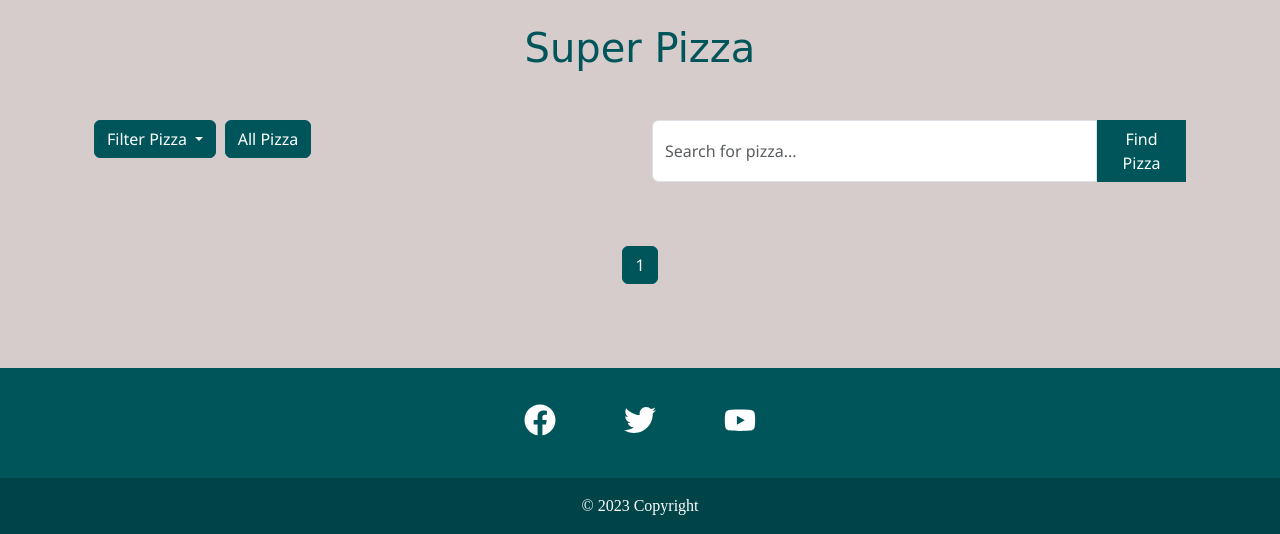
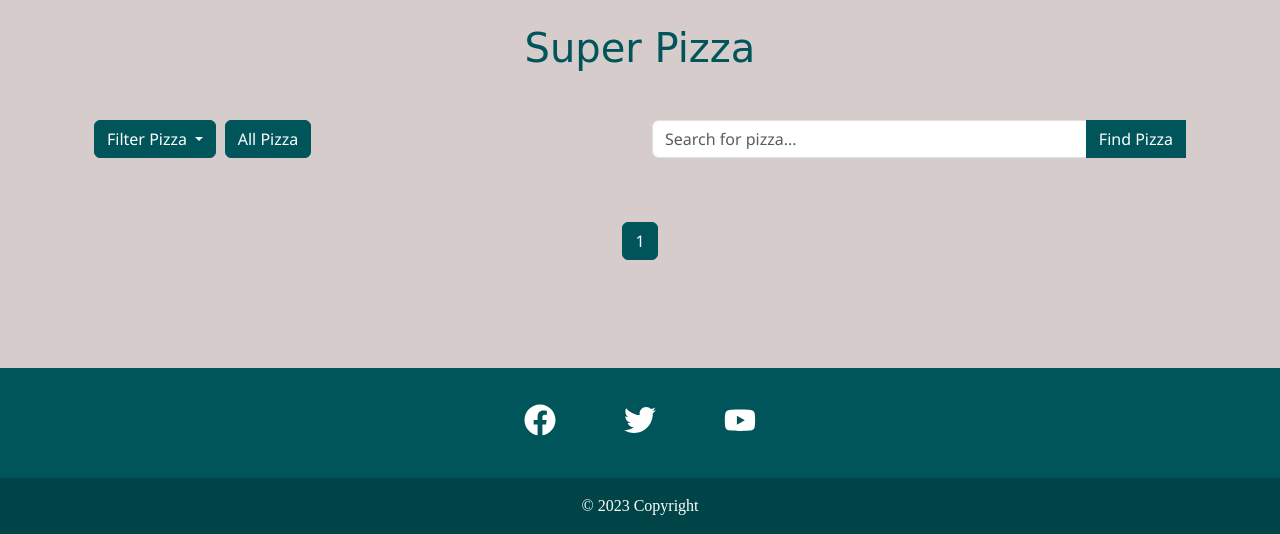
Before and after one commit to OleksiyLa/Project_5, a Django app: page / in a window 1280 px wide. Shown: the part 458-992 px from the top of the page. Run offline with Django 4.2, Linux system fonts and the light colour scheme; data that the repository does not hold is empty; some libraries are stand-ins or nearby versions; some web fonts are replaced.

Commit message:
configure layout of search, filter and all button

```diff
--- a/products/templates/products/pizza_list.html
+++ b/products/templates/products/pizza_list.html
@@ -50,7 +50,7 @@
 
       <div class="container">
         <div class="row mb-5">
-          <form class="col col-lg-1 mb-3" id="pizza-filter-form" method="GET" action="{% url 'pizza_list' %}">
+          <form class="col-12 col-lg-1 mb-3" id="pizza-filter-form" method="GET" action="{% url 'pizza_list' %}">
             <div class="dropdown">
               <button class="btn btn-secondary dropdown-toggle btn-custom" type="button" id="filterDropdown" data-bs-toggle="dropdown" aria-expanded="false">
                 Filter Pizza
@@ -94,10 +94,10 @@
               All Pizza
             </button>
           </a>
-          <form class="col-lg-6 offset-lg-3 mb-3" method="GET" action="{% url 'pizza_list' %}">
-            <div class="d-flex">
+          <form class="col-12 col-lg-6 offset-lg-3 mb-3" method="GET" action="{% url 'pizza_list' %}">
+            <div class="search-pizza">
               <input type="text" class="form-control rounded-0 rounded-start custom-input" name="q" id="textInput" placeholder="Search for pizza...">
-              <button type="submit" class="btn btn-primary btn-custom rounded-0 col-2">Find Pizza</button>
+              <button type="submit" class="btn btn-primary btn-custom rounded-0">Find Pizza</button>
             </div>
           </form>
         </div>
--- a/static/css/base.css
+++ b/static/css/base.css
@@ -179,6 +179,20 @@ h2.card-title {
   border-color: #00555a;
 }
 
+.search-pizza {
+  position: relative;
+}
+
+.search-pizza input {
+  padding-right: 110px;
+}
+
+.search-pizza button {
+  position: absolute;
+  right: 0;
+  top: 0;
+}
+
 .card {
   overflow: hidden;
 }
```
